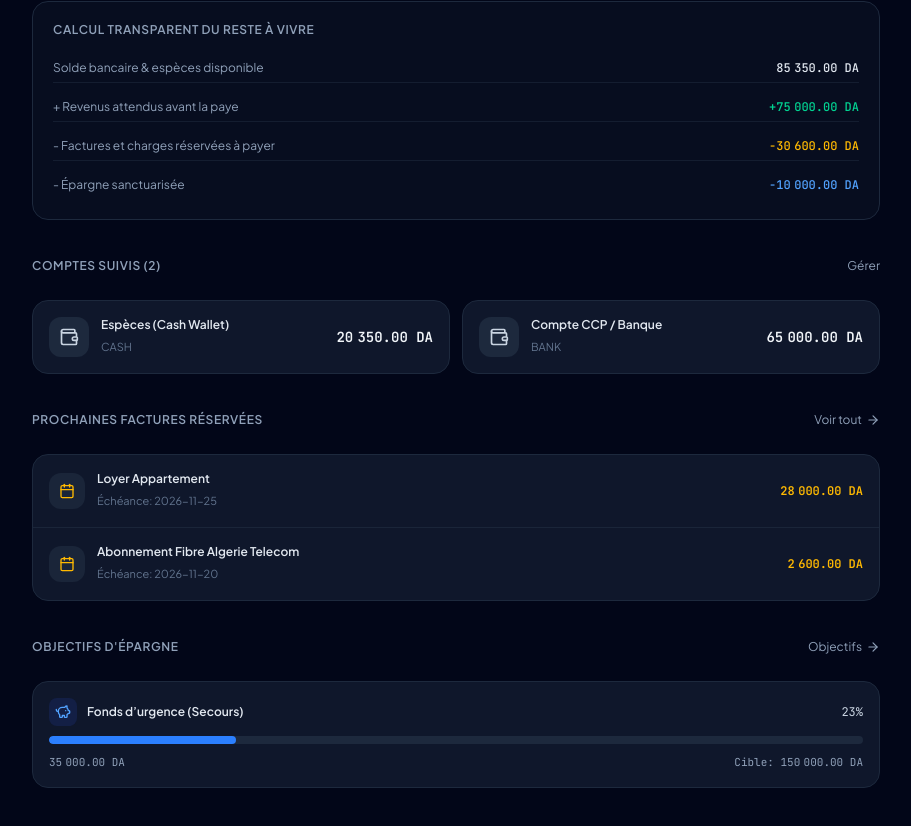
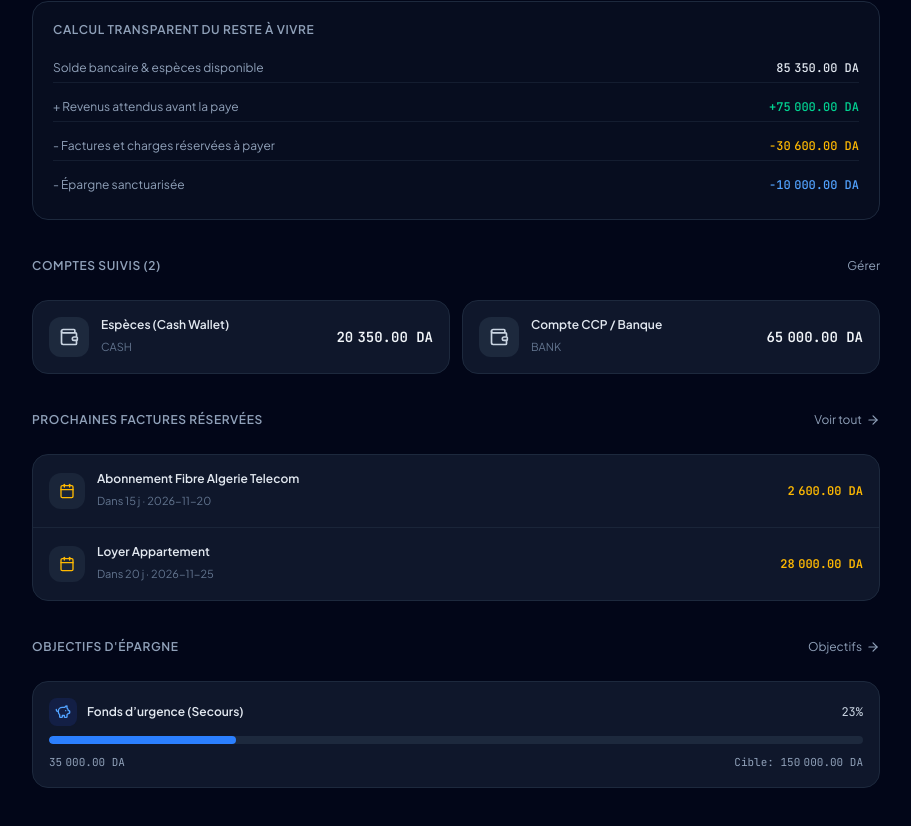
Before and after one commit to titouhalloub/kenz, a React (Vite) app: page / in a window 1280 px wide. Shown: the part 657-1483 px from the top of the page, without its empty margins (184-1095 px from the left). Built offline with nearby package versions, Linux system fonts and the light colour scheme; no server answers.

Commit message:
Surface overdue and upcoming bill due dates on dashboard

```diff
--- a/src/components/HomeView.tsx
+++ b/src/components/HomeView.tsx
@@ -27,6 +27,7 @@ import {
   generateDeterministicWeeklySummary,
 } from '../domain/financialCalculations';
 import { calculateDebtSummary, calculateFinancialHealthScore } from '../services/debtStore';
+import { daysUntilBill, formatBillDueLabel } from '../services/billReminderService';
 
 interface HomeViewProps {
   profile: UserProfile;
@@ -64,6 +65,7 @@ export const HomeView: React.FC<HomeViewProps> = ({
   // Upcoming unpaid bills
   const upcomingBills = recurringItems
     .filter((i) => i.isActive && i.type === 'expense')
+    .sort((a, b) => a.nextDueDate.localeCompare(b.nextDueDate))
     .slice(0, 3);
 
   // Active savings goals
@@ -322,8 +324,8 @@ export const HomeView: React.FC<HomeViewProps> = ({
                   </div>
                   <div>
                     <span className="text-xs font-semibold text-slate-200 block">{bill.name}</span>
-                    <span className="text-[11px] text-slate-500">
-                      Échéance: {bill.nextDueDate}
+                    <span className={`text-[11px] ${daysUntilBill(bill.nextDueDate) < 0 ? 'text-rose-400' : daysUntilBill(bill.nextDueDate) === 0 ? 'text-amber-300' : 'text-slate-500'}`}>
+                      {formatBillDueLabel(bill.nextDueDate, profile.locale)} · {bill.nextDueDate}
                     </span>
                   </div>
                 </div>
```
